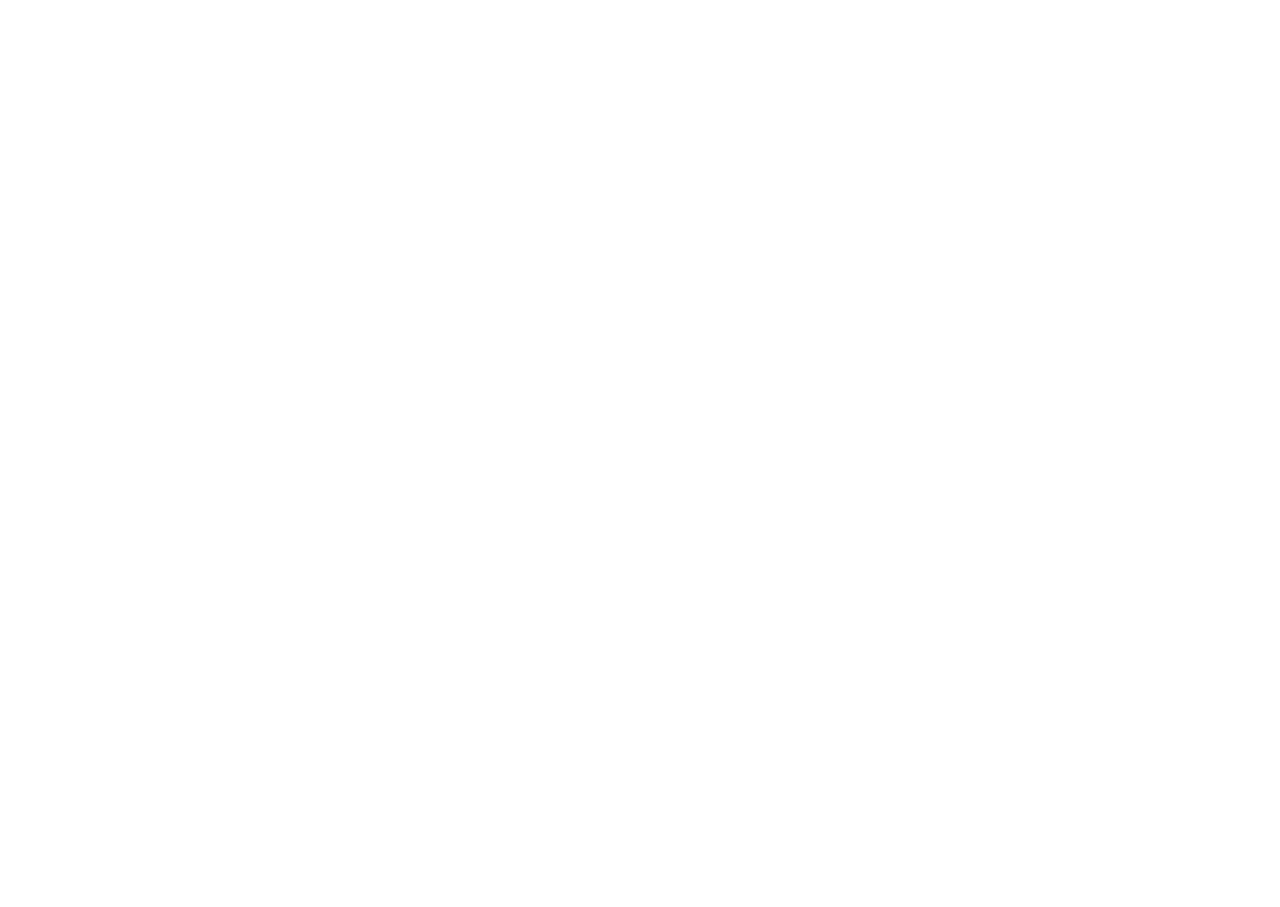
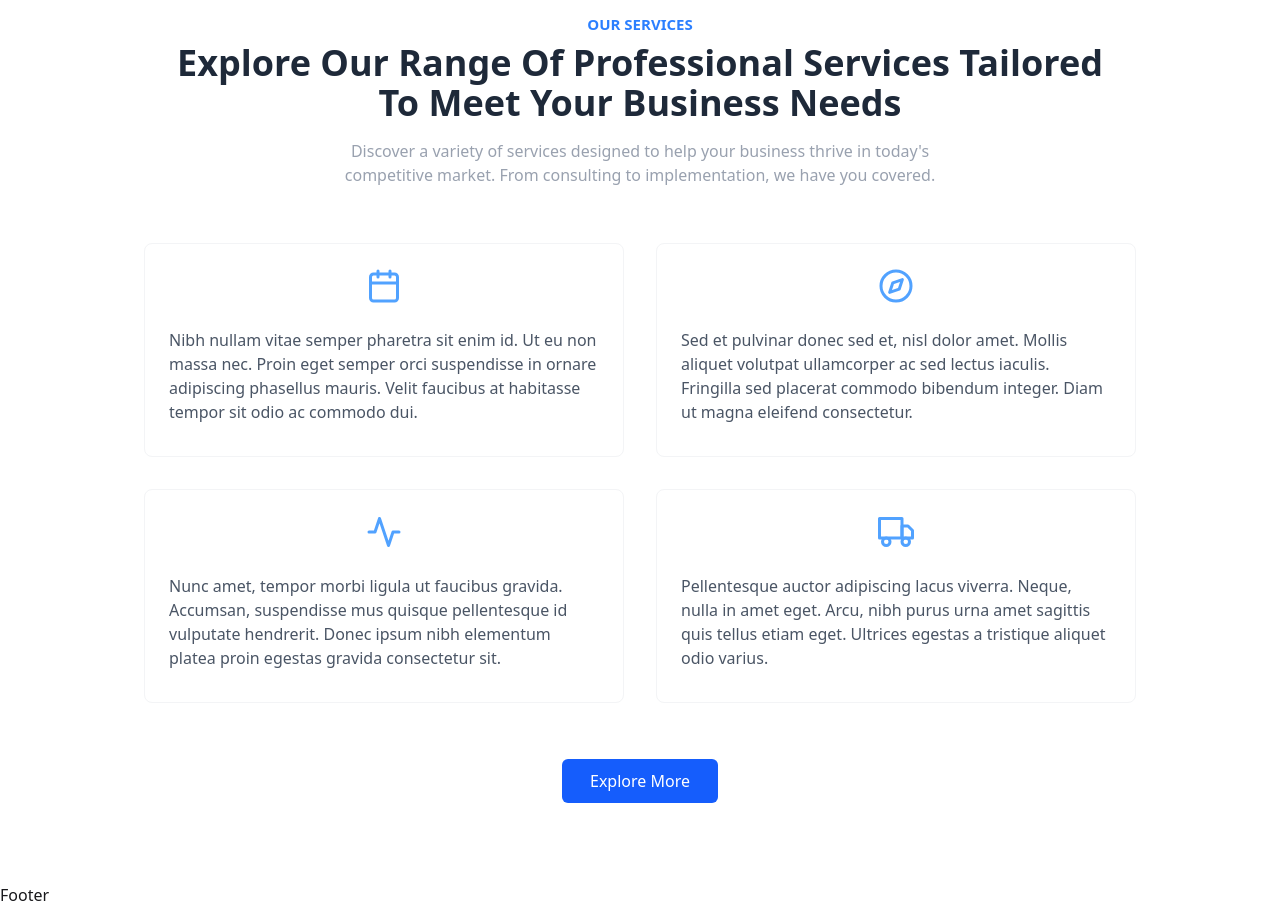
Before and after one commit to ahassh1/react-router-agency, a React (Vite) app: page / in a window 1280 px wide. Shown: the part 1620-2527 px from the top of the page. Before the commit the page ends 1553 px from the top, so only its background shows below. Built offline with nearby package versions, Linux system fonts and the light colour scheme.

Commit message:
services done

```diff
--- a/src/components/HeadingSection.jsx
+++ b/src/components/HeadingSection.jsx
@@ -8,10 +8,12 @@
         <p className="font-semibold uppercase text-blue-500 text-[15px] md:text[18px]">
           {subheading}
         </p>
-        <h1 className="font-bold text-3xl lg:text-4xl text-gray-800">
+        <h1 className="font-bold text-3xl lg:text-4xl text-gray-800 md:w-3/4 mx-auto">
           {heading}
         </h1>
-        {description && <p className="text-gray-400 mt-4">{description}</p>}
+        {description && (
+          <p className="text-gray-400 mt-4 md:w-1/2 mx-auto ">{description}</p>
+        )}
       </div>
     </div>
   );
--- a/src/pages/home/Home.jsx
+++ b/src/pages/home/Home.jsx
@@ -2,6 +2,7 @@
 import HeroSection from "./HeroSection";
 import ToolsSection from "./ToolsSection";
 import CompanyLogos from "./CompanyLogos";
+import Services from "./Services";
 
 const Home = () => {
   return (
@@ -9,6 +10,7 @@
       <HeroSection />
       <ToolsSection />
       <CompanyLogos />
+      <Services />
     </>
   );
 };
--- /dev/null
+++ b/src/pages/home/Services.jsx
@@ -0,0 +1,63 @@
+import React from "react";
+import HeadingSection from "../../components/HeadingSection";
+import { FiActivity, FiCompass, FiTruck, FiCalendar } from "react-icons/fi";
+
+const services = [
+  {
+    icon: FiCalendar,
+    title: "Customizable Settings",
+    description:
+      "Nibh nullam vitae semper pharetra sit enim id. Ut eu non massa nec. Proin eget semper orci suspendisse in ornare adipiscing phasellus mauris. Velit faucibus at habitasse tempor sit odio ac commodo dui. ",
+  },
+  {
+    icon: FiCompass,
+    title: "Developer-Friendly",
+    description:
+      "Sed et pulvinar donec sed et, nisl dolor amet. Mollis aliquet volutpat ullamcorper ac sed lectus iaculis. Fringilla sed placerat commodo bibendum integer. Diam ut magna eleifend consectetur. ",
+  },
+  {
+    icon: FiActivity,
+    title: "Responsive Design",
+    description:
+      "Nunc amet, tempor morbi ligula ut faucibus gravida. Accumsan, suspendisse mus quisque pellentesque id vulputate hendrerit. Donec ipsum nibh elementum platea proin egestas gravida consectetur sit.",
+  },
+  {
+    icon: FiTruck,
+    title: "Cloud Integration",
+    description:
+      "Pellentesque auctor adipiscing lacus viverra. Neque, nulla in amet eget. Arcu, nibh purus urna amet sagittis quis tellus etiam eget. Ultrices egestas a tristique aliquet odio varius. ",
+  },
+];
+const Services = () => {
+  return (
+    <div className="max-w-screen-2xl bg-white container mx-auto py-20 px-5">
+      <HeadingSection
+        subheading="Our Services"
+        heading="Explore Our Range Of Professional Services Tailored To Meet Your Business Needs"
+        description="Discover a variety of services designed to help your business thrive in today's competitive market. From consulting to implementation, we have you covered.
+"
+      />
+      {/* services container  */}
+      <div className="grid grid-cols-1 sm:grid-cols-2 gap-8 my-14 mx-auto md:w-4/5">
+        {services.map((service, index) => (
+          <div
+            key={index}
+            className="flex items-center p-6 hover:shadow-xl flex-col space-y-4  rounded-lg cursor-pointer transition-shadow border border-gray-100"
+          >
+            <service.icon className="text-3xl sm:text-4xl text-blue-400 " />
+            <p className="text-gray-600 my-2">{service.description}</p>
+          </div>
+        ))}
+      </div>
+
+      {/* button */}
+      <div className="text-center">
+        <button className="bg-blue-600 text-white px-7 py-2.5 rounded-md  hover:bg-blue-700 transition cursor-pointer">
+          Explore More
+        </button>
+      </div>
+    </div>
+  );
+};
+
+export default Services;
```
